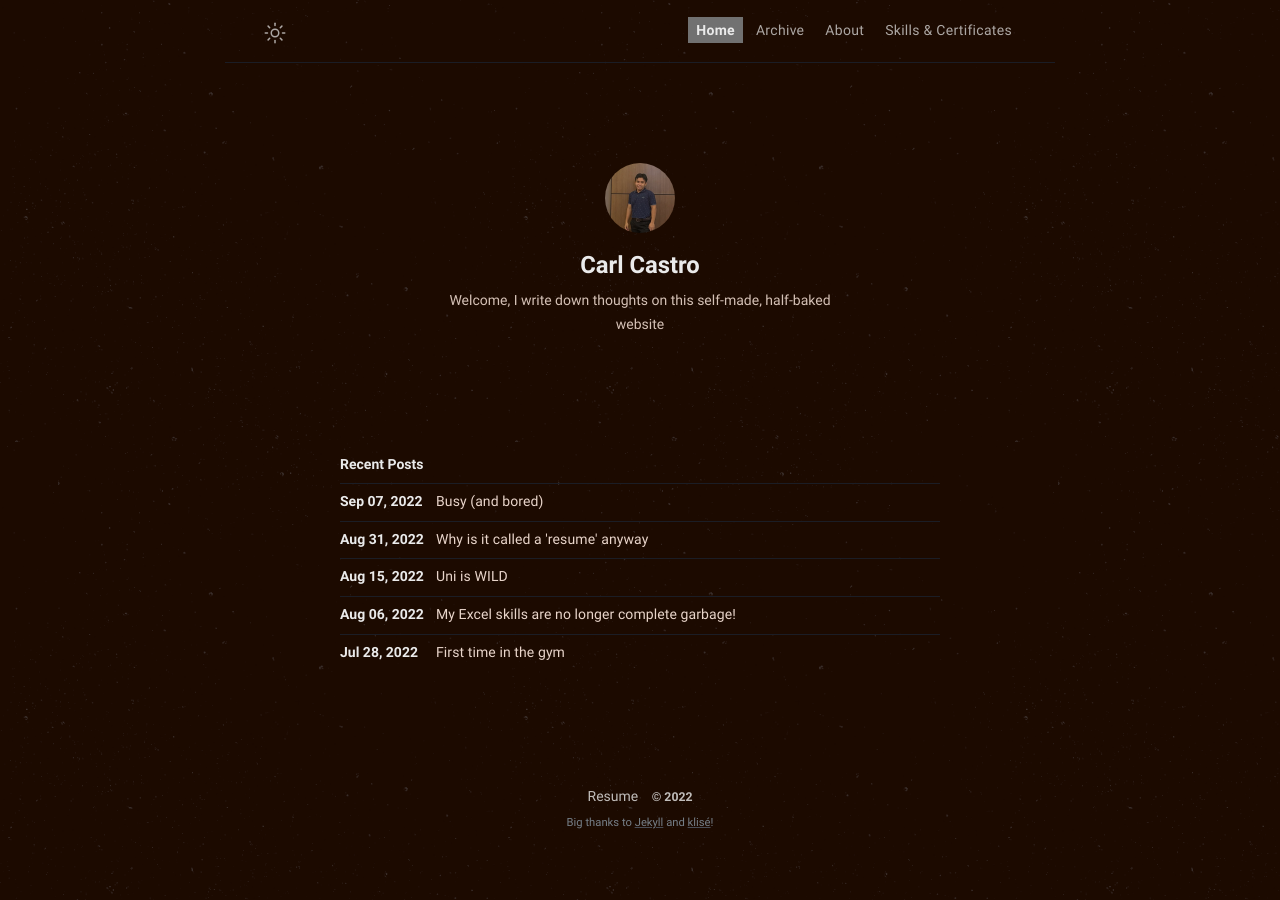
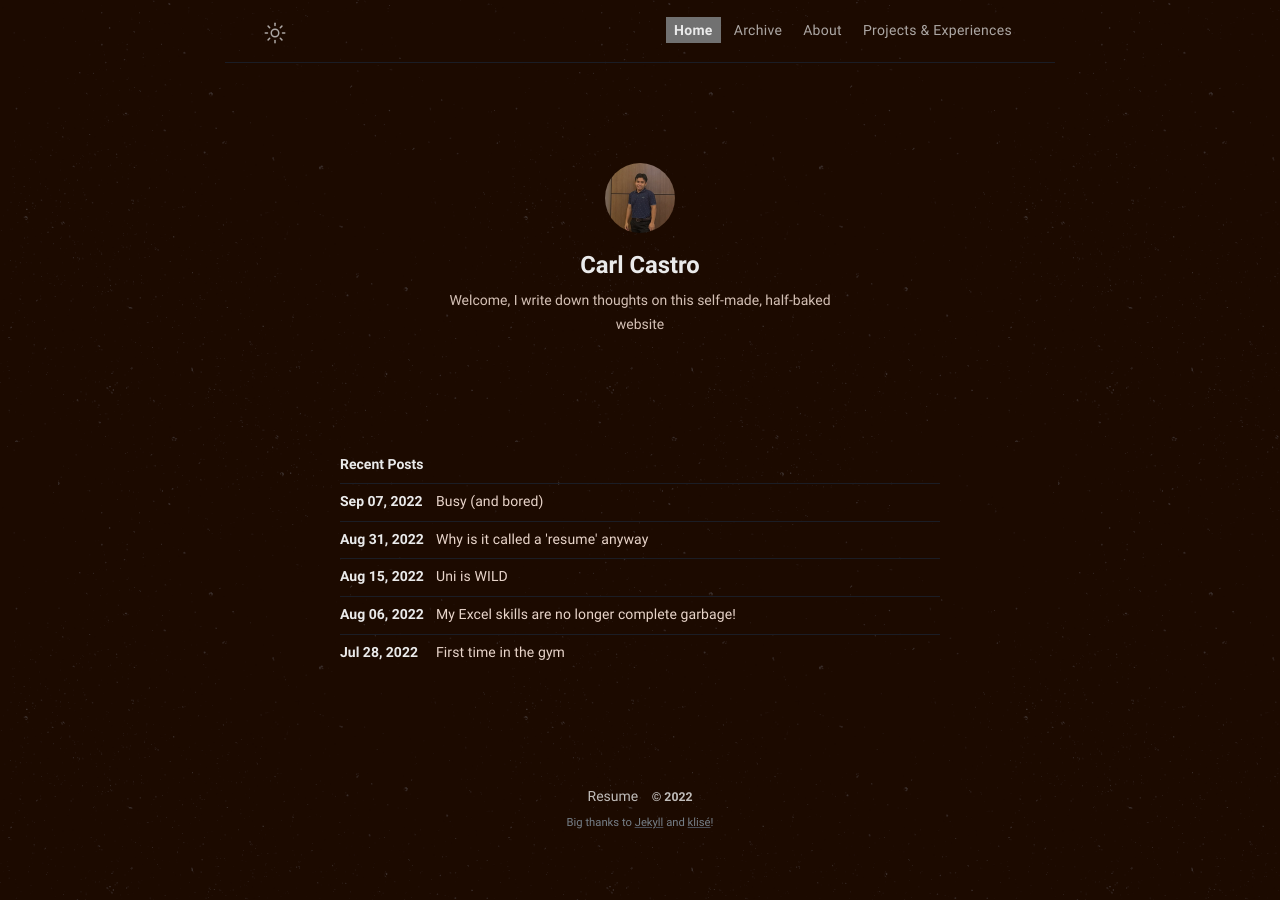
Before and after one commit to philippines69/carlcastroarchives, a Jekyll site: the page built from index.md, in a window 1280 px wide. Built offline with Jekyll 4.4.1, drawn with Linux system fonts in a browser that asks for light colours.

Commit message:
Update menus.yml

```diff
--- a/_data/menus.yml
+++ b/_data/menus.yml
@@ -10,8 +10,8 @@
   url: /about/
   external: false # set true if you using external link, see below
 
-- title: Skills & Certificates
-  url: /projects-certificates/
+- title: Projects & Experiences
+  url: /projects-experiences/
   external: false
 
 
```
